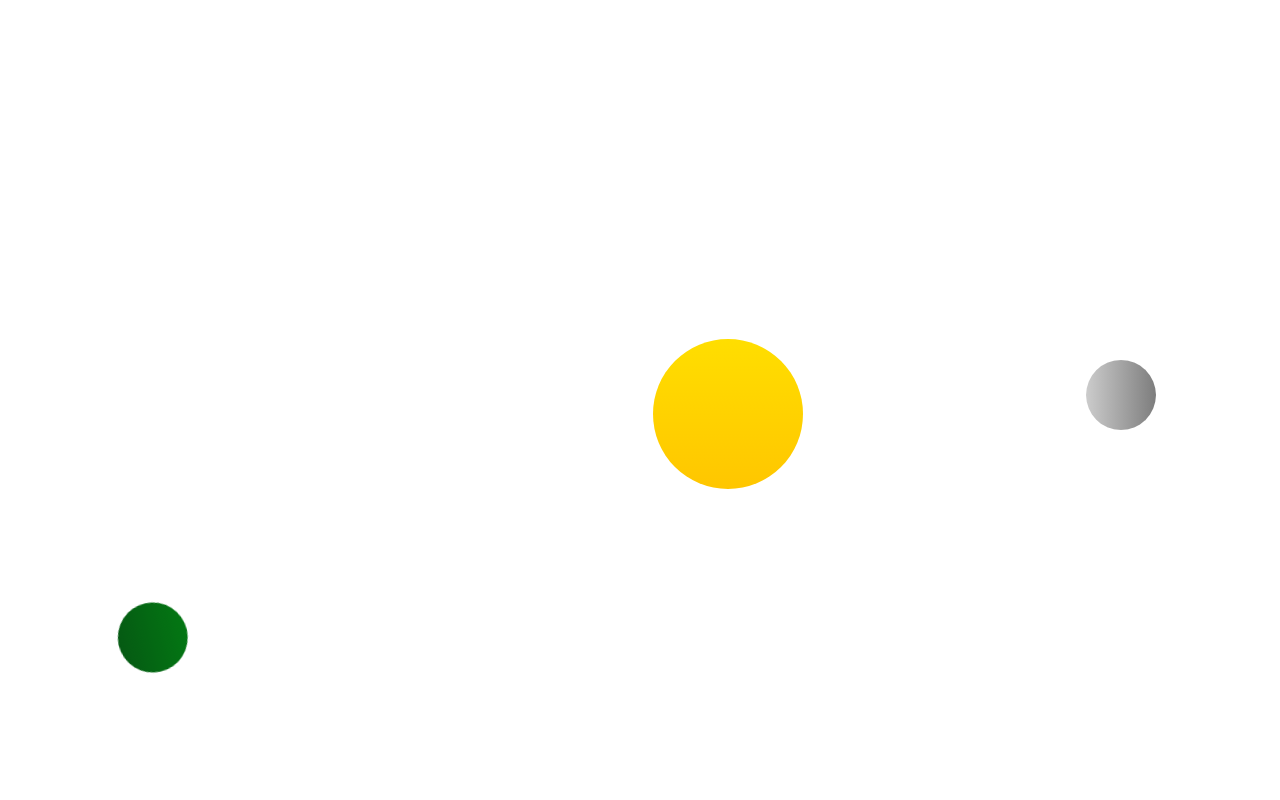
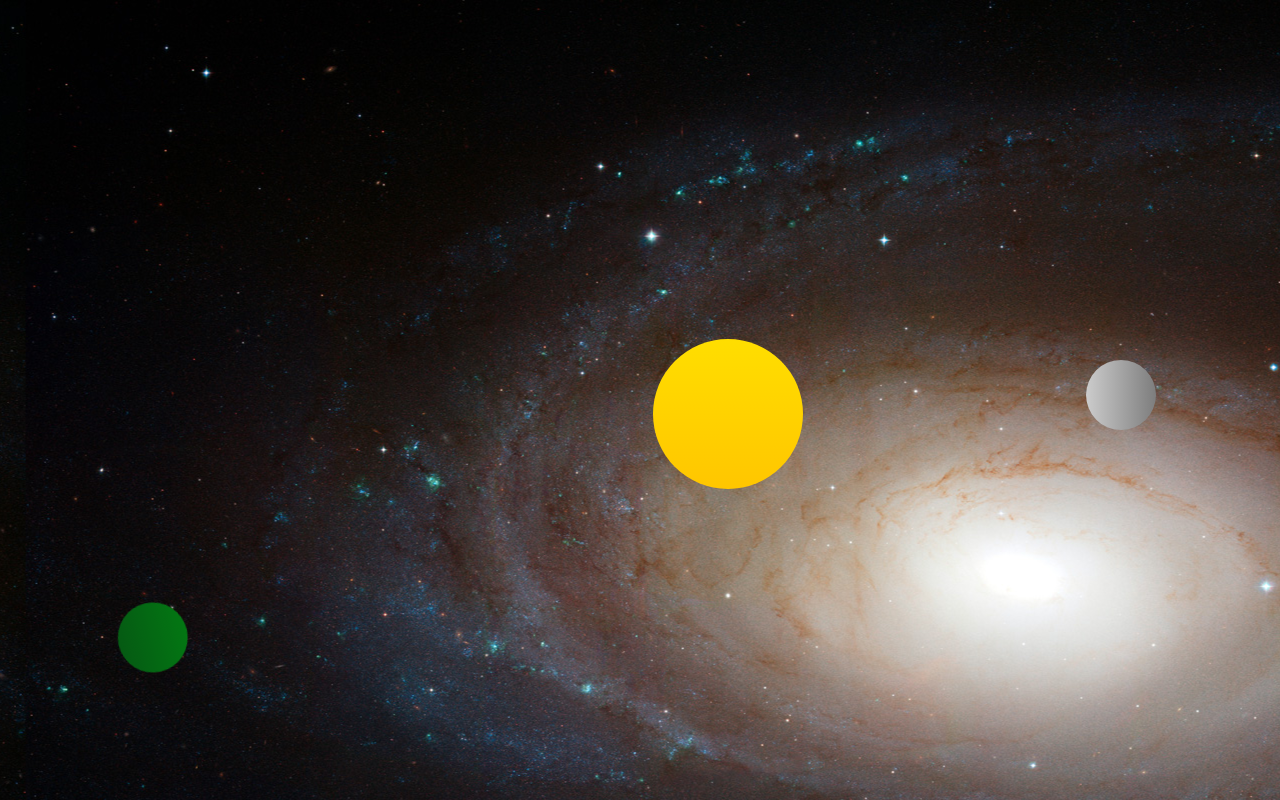
Before and after one commit to Greatdiallo1/Mon-premier-depot, a plain HTML site: page systemesolaire/systeme.html in a window 1280 px wide. Shown: the top 800 px of the page. Drawn offline with Linux system fonts and the light colour scheme.

Commit message:
Add files via upload

```diff
--- a/systemesolaire/style.css
+++ b/systemesolaire/style.css
@@ -1,10 +1,10 @@
 
 body {
-
 margin: 0;
 padding: 0;
 font-size: 1.125rem;
 height: 100%;
+background: url('fond.jpg');
 }
 
 html{
```
